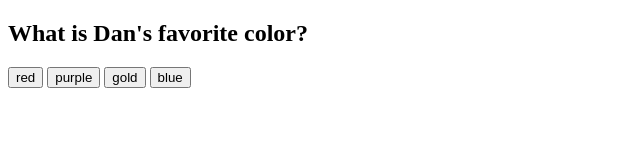
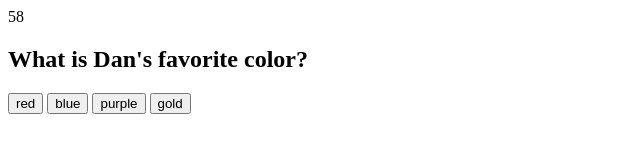
Before and after one commit to danmac121/Javascript-quiz, a plain HTML site: page index.html in a window 1280 px wide. Both pictures are taken after a click on the button "Start". Shown: the whole page, without its empty margins (0-640 px from the left). Drawn offline with Linux system fonts and the light colour scheme.

Commit message:
Added the timer to start after clicking start quiz button, running into an issue where if I include currentQuestion++ in the initialize function, it grabs the wrong array values for the answers (increases the index by 1 because i'm telling it to) but without it I have to answer the first question twice. current objective is to solve this issue

```diff
--- a/index.html
+++ b/index.html
@@ -12,6 +12,7 @@
         <button id="init"></button>
 
     </div>
+    <span id="countdown"></span>
     <div id="quiz">
         <h2 id="question"></h2>
 
--- a/script.js
+++ b/script.js
@@ -10,6 +10,7 @@ let questionButton3 = document.querySelector("#answer3");
 let questionButton4 = document.querySelector("#answer4");
 let h2El = document.querySelector("#question");
 let h1El = document.querySelector("#start");
+let countdown = document.querySelector("#countdown")
 
 
 // will have to figure out where exactly to start timer, first page of the thing should have some kind of "start quiz" button, will have to call start timer after they click that button. might also have to make a function to disable timer if they answer all questions. Will definitely have to make a function that if timer === 0, update the page to the "timeout". here's your score, put in your initials to log your highscore, log to local storage
@@ -39,12 +40,21 @@ init.addEventListener("click", function(event){
     questionButton3.style.visibility = "visible"
     questionButton4.style.visibility = "visible"
     renderQuestion();
+    startTimer();
     currentQuestion ++
     }
 
 
     })
+   function startTimer (){
+    timeId = setInterval(function(){
+        timer -- ;
+        countdown.textContent = timer;
 
+
+    }, 1000)
+
+   }
 
 
 
@@ -64,9 +74,9 @@ function renderQuestion(){
 // going to have to change something about this so that it displays all available answer choices but one of them is linked to the correct answer because this function is being called to render the page for the next question, so currently choice 4 will always be the correct answer. maybe using random numbers, idk will have to think about this further
 h2El.textContent = (questions[currentQuestion].question);
 questionButton1.textContent = (questions[currentQuestion].answers[0]);
-questionButton2.textContent = (questions[currentQuestion].answers[2]);
-questionButton3.textContent = (questions[currentQuestion].answers[3]);
-questionButton4.textContent = (questions[currentQuestion].correctAnswer);
+questionButton2.textContent = (questions[currentQuestion].answers[1]);
+questionButton3.textContent = (questions[currentQuestion].answers[2]);
+questionButton4.textContent = (questions[currentQuestion].answers[3]);
 
 }
 
@@ -106,15 +116,3 @@ if(event.target.matches("button")){
 
 
 // function to start timer countdown. Will have to change the h4 below to whichever html element the timer ends up being
-function startTimer(){
-    timeId = setInterval(function(){
-                timer--;
-                h4El.textContent = timer;
-
-
-
-
-            },1000)
-
-
-}
```
